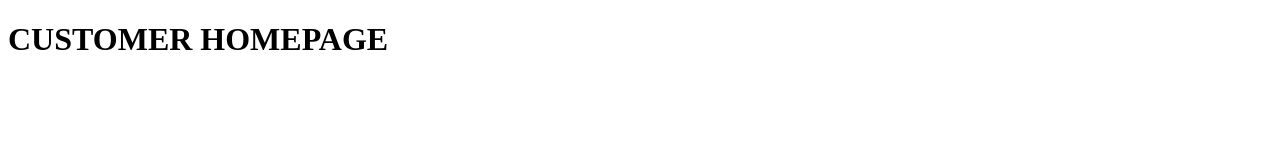
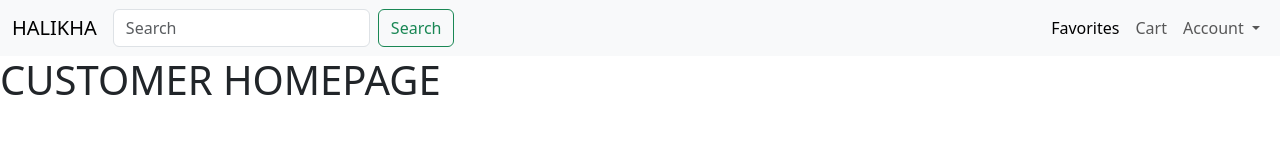
Before and after one commit to zenolucas/Halikha, a website: page public/customerHomePage.html in a window 1280 px wide. Drawn offline with nearby package versions, Linux system fonts and the light colour scheme.

Commit message:
styled the customerHomePage.html

```diff
--- a/public/customerHomePage.html
+++ b/public/customerHomePage.html
@@ -3,10 +3,56 @@
 <head>
     <meta charset="UTF-8">
     <meta name="viewport" content="width=device-width, initial-scale=1.0">
+    <link rel="stylesheet" href="/bootstrap/css/bootstrap.min.css">
     <title>Document</title>
 </head>
 <body>
+    <nav class="navbar navbar-expand-lg bg-body-tertiary">
+        <div class="container-fluid">
+          <a class="navbar-brand" href="#">HALIKHA</a>
+          <button class="navbar-toggler" type="button" data-bs-toggle="collapse" data-bs-target="#navbarSupportedContent" aria-controls="navbarSupportedContent" aria-expanded="false" aria-label="Toggle navigation">
+            <span class="navbar-toggler-icon"></span>
+          </button>
+
+          <div class="d-flex justify-content-center">
+            <form class="d-flex text-center"> <!-- Center the form horizontally // well this does not fucking work lol-->
+              <input class="form-control me-2" type="search" placeholder="Search" aria-label="Search">
+              <button class="btn btn-outline-success" type="submit">Search</button>
+            </form>
+          </div>
+
+
+          <div class="collapse navbar-collapse" id="navbarSupportedContent">
+            <ul class="navbar-nav ms-auto mb-2 mb-lg-0">
+              <li class="nav-item">
+                <a class="nav-link active" aria-current="page" href="#">Favorites</a>
+              </li>
+              <li class="nav-item">
+                <a class="nav-link" href="#">Cart</a>
+              </li>
+              <li class="nav-item dropdown">
+                <a class="nav-link dropdown-toggle" href="#" role="button" data-bs-toggle="dropdown" aria-expanded="false">
+                  Account
+                </a>
+                <ul class="dropdown-menu">
+                  <li><a class="dropdown-item" href="#">Action</a></li>
+                  <li><a class="dropdown-item" href="#">Another action</a></li>
+                  <li><hr class="dropdown-divider"></li>
+                  <li><a class="dropdown-item" href="#">Something else here</a></li>
+                </ul>
+              </li>
+            </ul>
+          </div>
+
+        </div>
+      </nav>
+
     <h1> CUSTOMER HOMEPAGE </h1>
 
+
+
+    <script src="https://code.jquery.com/jquery-3.3.1.slim.min.js"></script>
+    <script src="https://cdnjs.cloudflare.com/ajax/libs/popper.js/1.14.7/umd/popper.min.js"></script>
+    <script src="https://stackpath.bootstrapcdn.com/bootstrap/4.3.1/js/bootstrap.min.js"></script>
 </body>
 </html>
```
